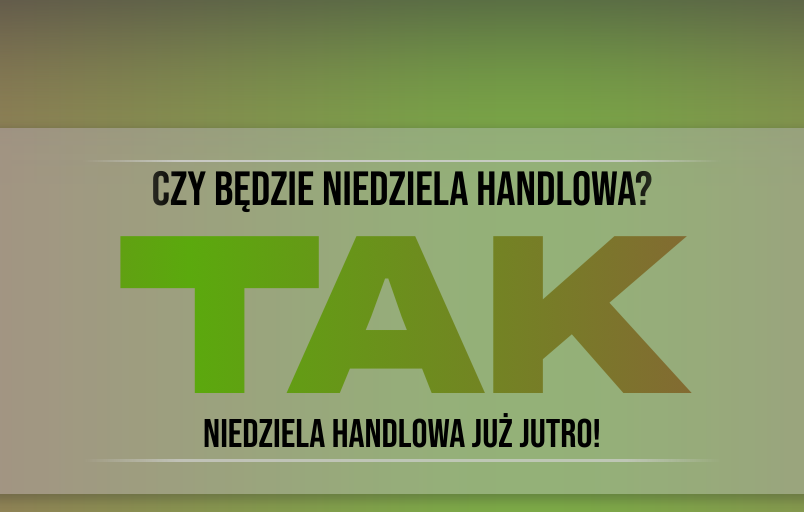
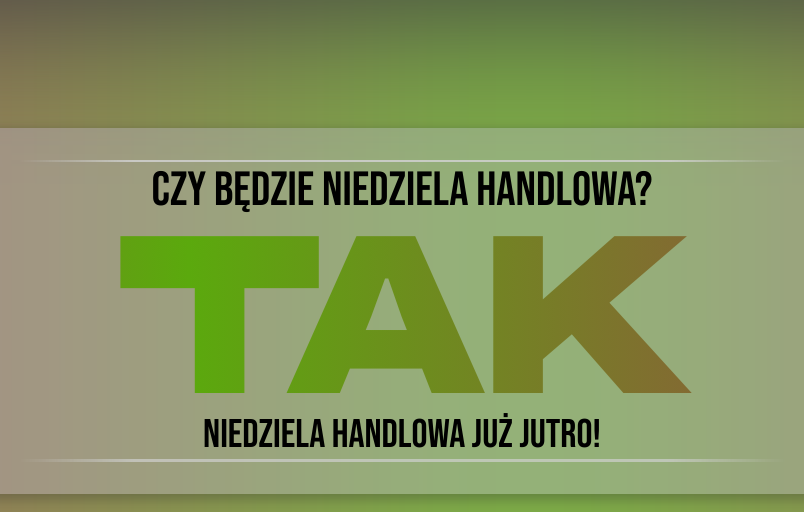
Before and after one commit to Kamilek7/Niedziele-Handlowe, a plain HTML site: page index.html in a window 1280 px wide. Shown: the top 512 px of the page, 238-1042 px from the left. Drawn offline with Linux system fonts and the light colour scheme.

Commit message:
final touches

```diff
--- a/styles.css
+++ b/styles.css
@@ -12,7 +12,7 @@
     :root
     {
         --mainMargin: 10%;
-        --maskWidth: 50vw;
+        --maskWidth: 60vw;
         --fontMid: 6vh;
         --fontBig: 20vh;
         --fontSmall: 5vh;
@@ -28,11 +28,11 @@
     :root
     {
         --mainMargin: 30%;
-        --maskWidth: 80vw;
-        --fontMid: 8vw;
+        --maskWidth: 100vw;
+        --fontMid: 4vh;
         --fontBig: 12vh;
-        --fontSmall: 6vw;
-        --fontVerySmall: 5vw;
+        --fontSmall: 3vh;
+        --fontVerySmall: 2.5vh;
         --align: block;
         --marginsForBlocks: 2vh auto;
     }
```
